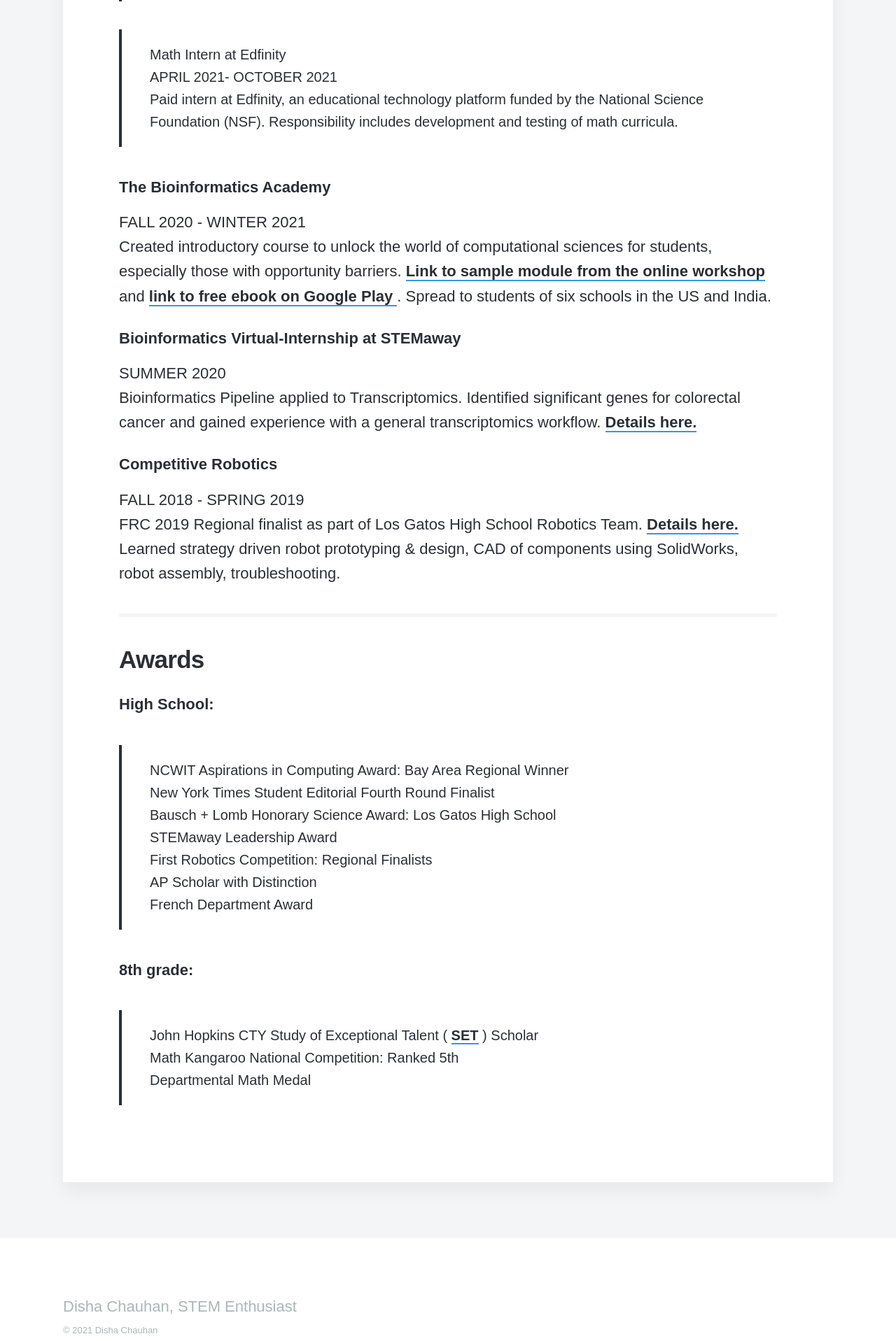
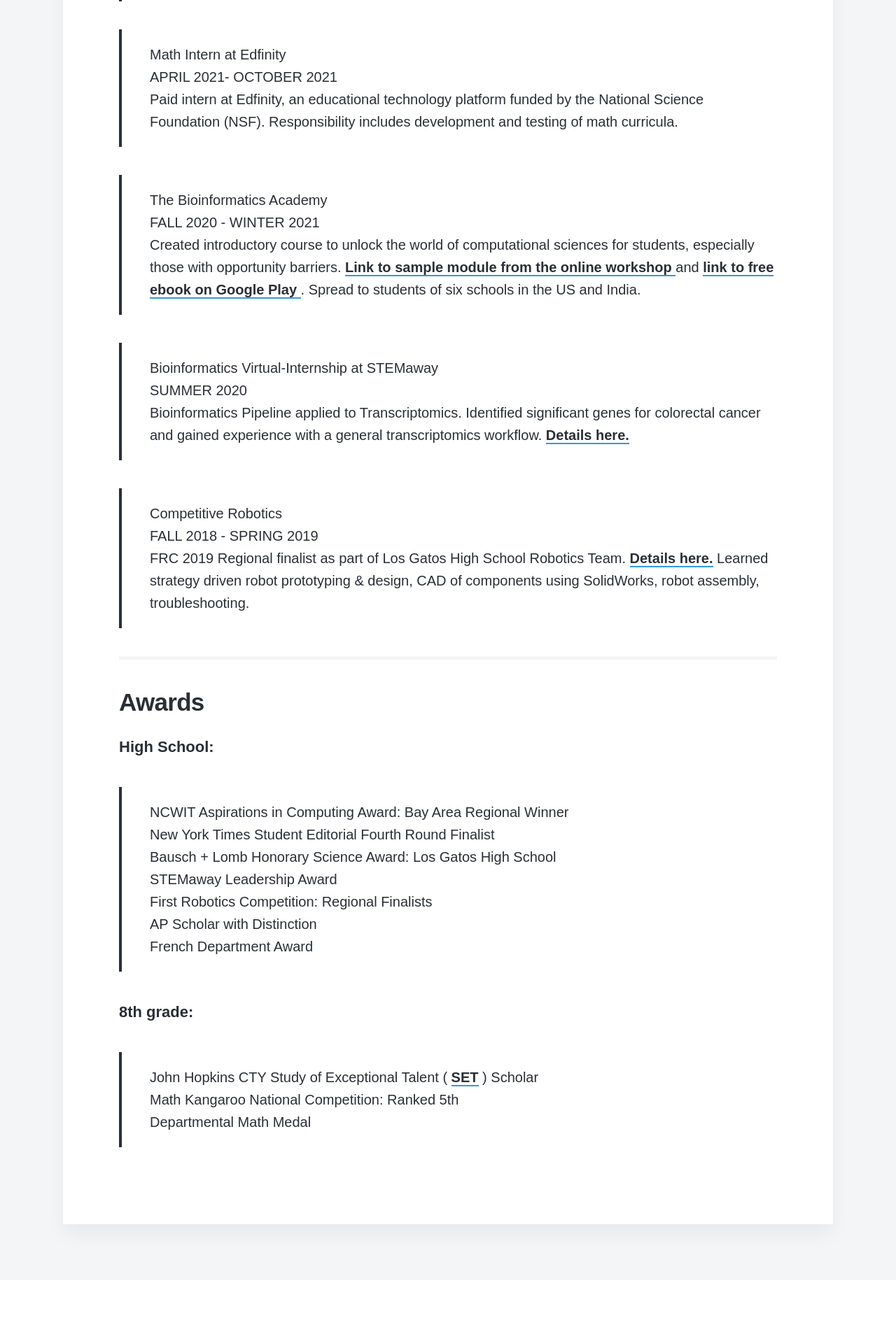
Before and after one commit to disha-22/disha-22.github.io, a Jekyll site: the page built from _pages/Resume.md, in a window 1280 px wide. Shown: the part 1778-3695 px from the top of the page at 70% size. Built offline with Jekyll 4.4.1, drawn with Linux system fonts in a browser that asks for light colours; nearby versions of some CDN libraries; some web fonts are replaced.

Commit message:
Update Resume.md

```diff
--- a/_pages/Resume.md
+++ b/_pages/Resume.md
@@ -36,17 +36,17 @@
 > Math Intern at Edfinity
 <br> APRIL 2021- OCTOBER 2021
 <br> Paid intern at Edfinity, an educational technology platform funded by the National Science Foundation (NSF). Responsibility includes development and testing of math curricula.
-<br>
-<h4> The Bioinformatics Academy </h4>
-FALL 2020 - WINTER 2021
+
+> The Bioinformatics Academy
+<br> FALL 2020 - WINTER 2021
 <br> Created introductory course to unlock the world of computational sciences for students, especially those with opportunity barriers. <a href="https://beginnerbioinformatics.com/courses/the-pipeline/lessons/top-table-visualizations">Link to sample module from the online workshop </a> and <a href="https://play.google.com/store/books/details/Disha_Chauhan_The_Bioinformatics_Academy?id=9vg8EAAAQBAJ">link to free ebook on Google Play </a>. Spread to students of six schools in the US and India.
-<br>
-<h4> Bioinformatics Virtual-Internship at STEMaway </h4>
-SUMMER 2020
+
+> Bioinformatics Virtual-Internship at STEMaway
+<br> SUMMER 2020
 <br> Bioinformatics Pipeline applied to Transcriptomics. Identified significant genes for colorectal cancer and gained experience with a general transcriptomics workflow. <a href="https://disha-22.github.io/project/bio">Details here. </a>
-<br>
-<h4> Competitive Robotics </h4>
-FALL 2018 - SPRING 2019
+
+> Competitive Robotics
+<br> FALL 2018 - SPRING 2019
 <br>FRC 2019 Regional finalist as part of Los Gatos High School Robotics Team. <a href="https://disha-22.github.io/project/robotics">Details here.</a> Learned strategy driven robot prototyping & design, CAD of components using SolidWorks, robot assembly, troubleshooting.
 
 <hr style="height:5px;color:black">
```
